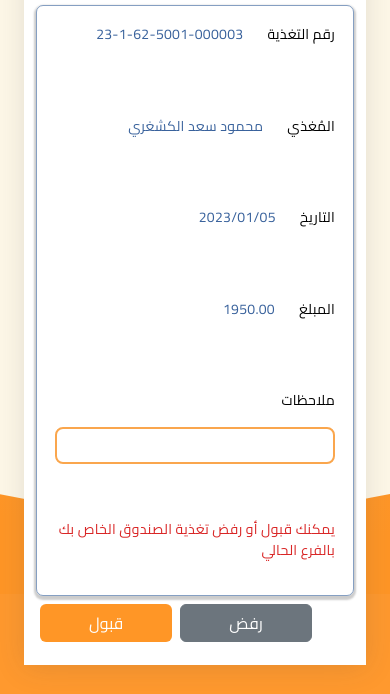
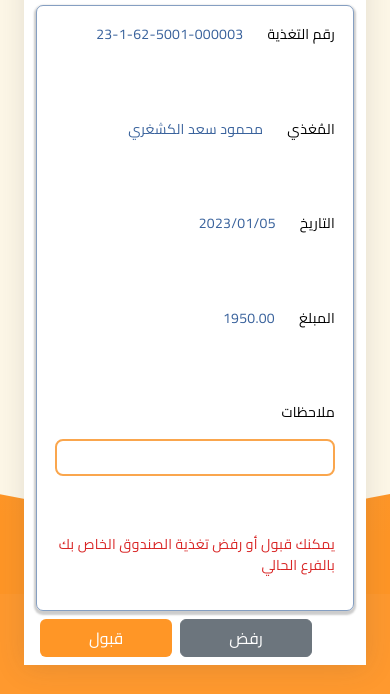
Before and after one commit to AyatT12/Feed, a plain HTML site: page index.html in a window 390 px wide. Shown: the part 150-844 px from the top of the page. Drawn offline with nearby package versions, Linux system fonts and the light colour scheme; some icons are missing.

Commit message:
Update index.html

```diff
--- a/index.html
+++ b/index.html
@@ -13,10 +13,10 @@
     <link rel="stylesheet" href="https://cdnjs.cloudflare.com/ajax/libs/font-awesome/5.15.4/css/all.min.css"
         integrity="sha384-..." crossorigin="anonymous">
     <link rel="stylesheet" href='https://cdnjs.cloudflare.com/ajax/libs/dripicons/2.0.0/webfont.min.css' />
-
     <link href="css/style.css" rel="styleSheet">
     <!-- <link href="English_style.css" rel="styleSheet"> -->
 </head>
+
 <body id="page-top" style="background-color:rgba(254, 248, 232, 1);">
     <!-- Content Wrapper -->
     <div id="content-wrapper">
@@ -52,10 +52,10 @@
                                </div>
                                 <div class="col-md-12"  style="flex: 1;min-height: 0;">
                                     <div class="row justify-content-center h-100 content-row">
-                                        <div class="col-md-11 h-100">
-                                            <form>
+                                        <div class="col-md-11 h-100 d-flex" >
+                                            <form class="w-100">
                                                 <fieldset>
-                                                    <div class="form-card  px-lg-4 py-lg-4 feed-card">
+                                                    <div class="form-card  px-lg-4 py-lg-4 feed-card" style="flex:1; height: auto;">
                                                         <div class="row data-row">
                                                             <div class="col-auto">
                                                                 <p id="feed-number"> رقم التغذية </p>
```
